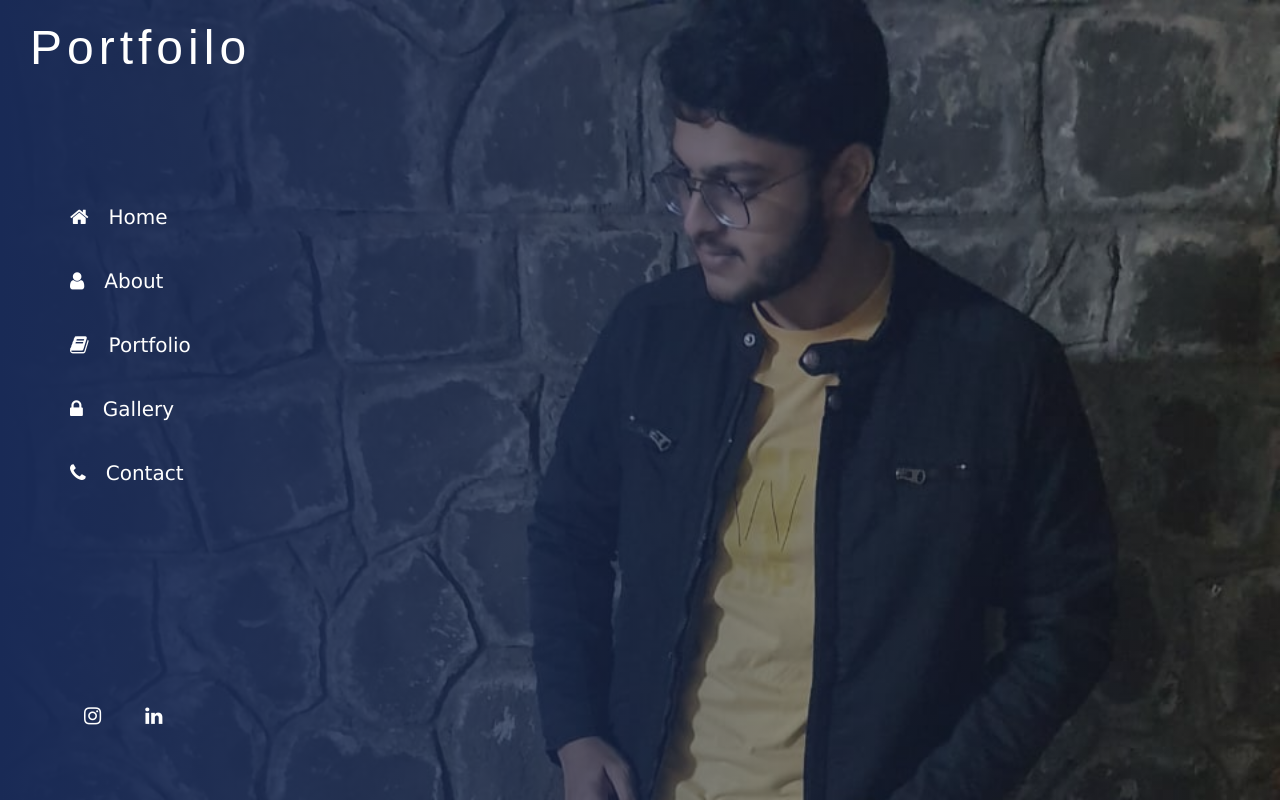
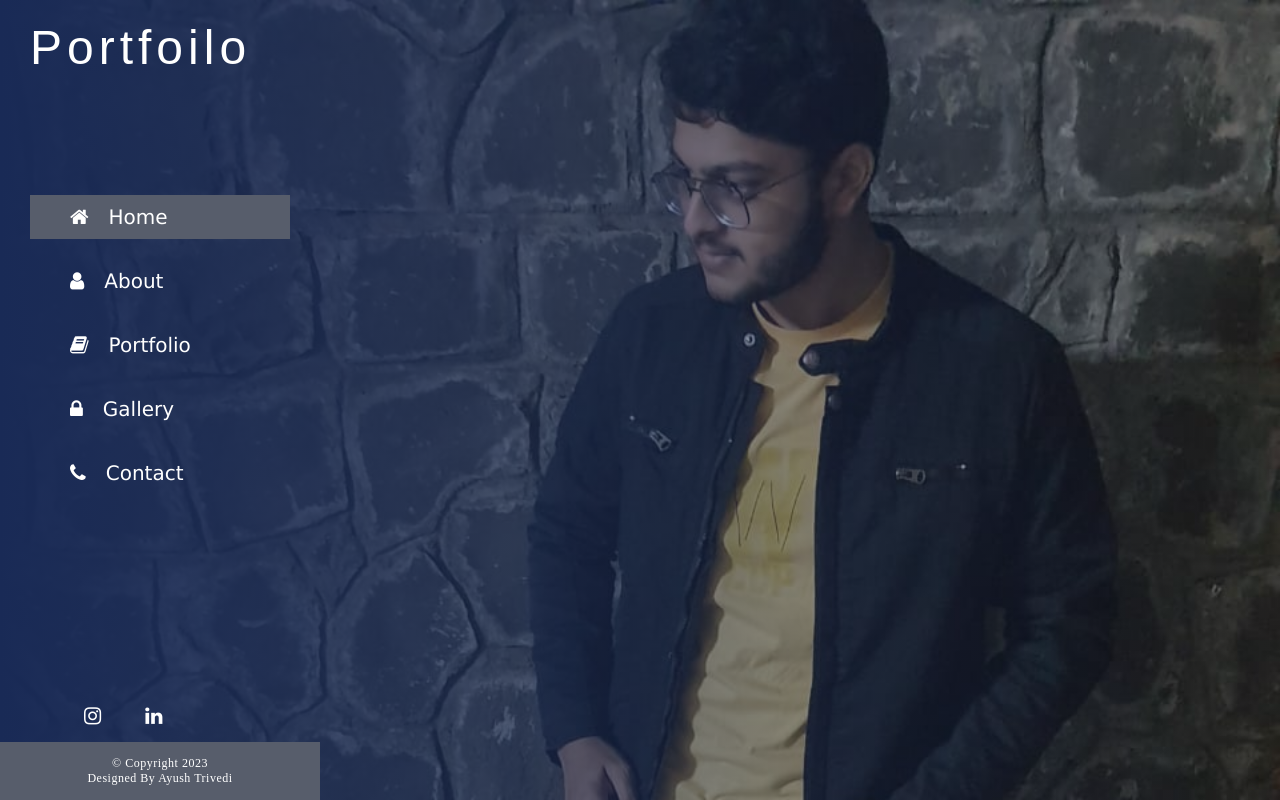
Before and after one commit to AYUSH-TRIVEDI6936484/CodSoft_Portfolio, a plain HTML site: page index.html in a window 1280 px wide. Drawn offline with Linux system fonts and the light colour scheme.

Commit message:
header part complete

```diff
--- a/index.html
+++ b/index.html
@@ -14,7 +14,7 @@
                 Portfoilo
             </div>
             <div class="menu">
-                <a href="#"><i class="fa fa-home"></i>Home</a>
+                <a href="#" class="active"><i class="fa fa-home"></i>Home</a>
                 <a href="#"><i class="fa fa-user"></i>About</a>
                 <a href="#"><i class="fa fa-book"></i>Portfolio</a>
                 <a href="#"><i class="fa fa-lock"></i>Gallery</a>
@@ -25,6 +25,10 @@
             <i class="fa fa-instagram"></i>
             <i class="fa fa-linkedin"></i>
         </div>
+
+        <div class="footer">
+            <p>&copy; Copyright 2023 <br>Designed By <a href="https://www.linkedin.com/in/ayush-trivedi-a690a1244/" target="_blank">Ayush Trivedi</a></p>
+        </div>
     </header>
 </body>
 </html>
--- a/style.css
+++ b/style.css
@@ -35,6 +35,7 @@ nav{
     margin: 20px auto;
     font-size: 20px;
     font-family: Verdana, Geneva, Tahoma, sans-serif;
+    transition: 0.4s ease;
 }
 
 .menu{
@@ -45,6 +46,17 @@ nav{
     margin: 0 20px;
 }
 
+/* .menu a:first-child{
+    background-color: #575d6b;
+} */
+
+.menu a:hover{
+    background-color: #575d6b;
+}
+
+.menu .active{
+    background-color: #575d6b;
+}
 .s-icon{
     position: absolute;
     bottom: 8%;
@@ -59,3 +71,22 @@ nav{
     border-radius: 50%;
     cursor: pointer;
 }
+
+header .footer{
+    text-align: center;
+    background-color:#575d6b;
+    width: 25%;
+    font-size: 12px;
+    position: fixed;
+    letter-spacing: 0.5px;
+    bottom: 0;
+    left: 0;
+    padding: 14px;
+    color: white;
+    transition: 0.4s all linear;
+}
+
+header .footer a{
+    color: white;
+    text-decoration: none;
+}
```
